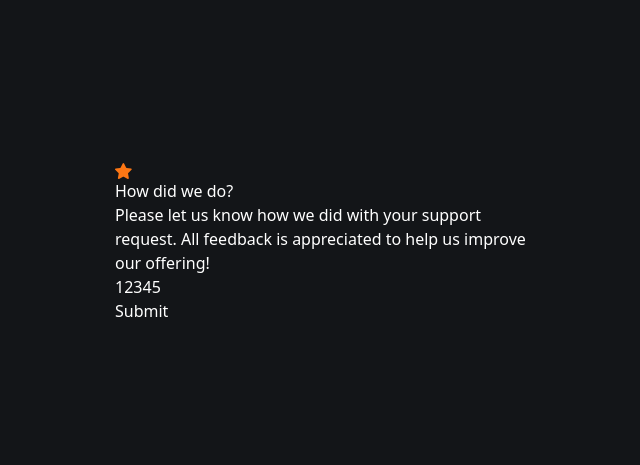
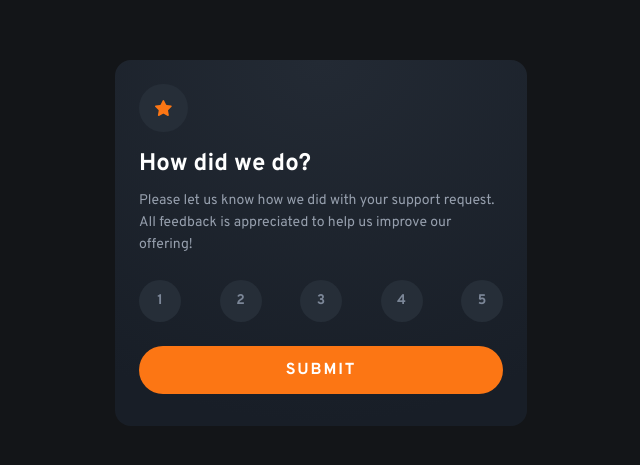
Before and after one commit to corinthians19102/feedback32c, a React (Vite) app: page / in a window 1280 px wide. Shown: the part 157-622 px from the top of the page, without its empty margins (319-959 px from the left). Built offline with nearby package versions, Linux system fonts and the light colour scheme.

Commit message:
Criação da função para atualizar o card

```diff
--- a/index.html
+++ b/index.html
@@ -4,6 +4,9 @@
     <meta charset="UTF-8" />
     <link rel="icon" type="image/svg+xml" href="/favicon-32x32.png" />
     <meta name="viewport" content="width=device-width, initial-scale=1.0" />
+    <link rel="preconnect" href="https://fonts.googleapis.com">
+    <link rel="preconnect" href="https://fonts.gstatic.com" crossorigin>
+    <link href="https://fonts.googleapis.com/css2?family=Overpass:ital,wght@0,100..900;1,100..900&display=swap" rel="stylesheet">
     <title>Feedback</title>
   </head>
   <body>
--- a/src/App.jsx
+++ b/src/App.jsx
@@ -1,25 +1,51 @@
 import iconStar from "./assets/icon-star.svg"
+import { useState } from "react"
 
 export function App() {
+  const [submited, setSubmited] = useState(false)
+  const [rateNote, setRateNote] = useState(0)
+
+  function handleSubmit() {
+    if (rateNote !== 0) {
+      setSubmited(true)
+      return
+    }
+
+    alert("Please, choose a rate button!")
+  }
+
+  function handleChangeRateNote(value) {
+    setRateNote(value)
+  }
+
   return (
     <div className="h-svh bg-very-dark-blue text-white flex justify-center items-center px-6">
-      <div className="bg-rdial-gradient max-w-103">
-        <img src={iconStar} alt="ícone da estrela" />
-
-        <h1>How did we do?</h1>
-
-        <p>Please let us know how we did with your support request. All feedback is appreciated to help us improve our offering!</p>
-
-        <div>
-          <input type="button" value={1} />
-          <input type="button" value={2} />
-          <input type="button" value={3} />
-          <input type="button" value={4} />
-          <input type="button" value={5} />
+      {submited === false ?(
+        <div className="bg-radial-gradient max-w-103 px-6 pt-6 pb-8 rounded-2xl font-overpass">
+        <div className="bg-dark-blue p-4 w-fit rounded-full mb-4">
+          <img src={iconStar} alt="ícone da estrela" />
         </div>
 
-        <button>Submit</button>
+        <h1 className="font-bold text-2xl mb-2.5">How did we do?</h1>
+
+        <p className="text-light-grey text-sm leading-1 mb-6">Please let us know how we did with your support request. All feedback is appreciated to help us improve our offering!</p>
+
+        <div className="flex justify-between mb-6">
+          <input type="button" value={1} className="bg-dark-blue w-10.5 h-10.5 rounded-full text-sm text-medium-grey font-bold focus:bg-medium-grey focus:text-white" onClick={() => handleChangeRateNote(1)} />
+          <input type="button" value={2} className="bg-dark-blue w-10.5 h-10.5 rounded-full text-sm text-medium-grey font-bold focus:bg-medium-grey focus:text-white" onClick={() => handleChangeRateNote(2)} />
+          <input type="button" value={3} className="bg-dark-blue w-10.5 h-10.5 rounded-full text-sm text-medium-grey font-bold focus:bg-medium-grey focus:text-white" onClick={() => handleChangeRateNote(3)} />
+          <input type="button" value={4} className="bg-dark-blue w-10.5 h-10.5 rounded-full text-sm text-medium-grey font-bold focus:bg-medium-grey focus:text-white" onClick={() => handleChangeRateNote(4)} />
+          <input type="button" value={5} className="bg-dark-blue w-10.5 h-10.5 rounded-full text-sm text-medium-grey font-bold focus:bg-medium-grey focus:text-white" onClick={() => handleChangeRateNote(5)} />
+        </div>
+
+        <button className="bg-orange w-full py-3 rounded-3xl uppercase font-bold tracking-1" onClick={handleSubmit}>Submit</button>
+
+
+
       </div>
+      ) : (
+        <p>Outro codigo</p>
+      )}
     </div>
   )
 }
--- a/src/index.css
+++ b/src/index.css
@@ -1,7 +1,18 @@
 @import "tailwindcss";
+@import url('https://fonts.googleapis.com/css2?family=Overpass:ital,wght@0,100..900;1,100..900&display=swap');
 
 @theme {
   --color-very-dark-blue: #131518;
+  --color-dark-blue: #262E38;
+  --color-light-grey: #969FAD;
+  --color-medium-grey: #7C8798;
+  --color-orange: #FC7614;
+
+  --font-overpass: "Overpass", "sans-serif";
+
+  --leading-1: 1.375rem;
+
+  --tracking-1: 1.867px;
 }
 
 @layer utilities {
```
